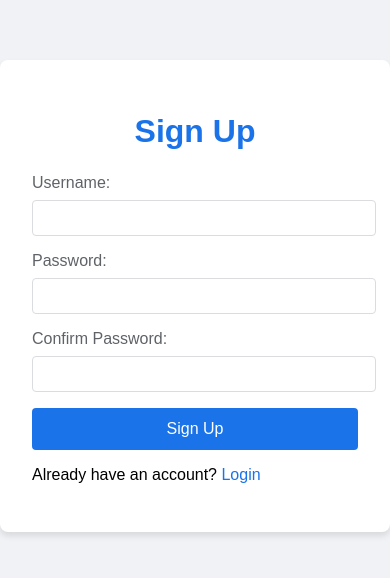
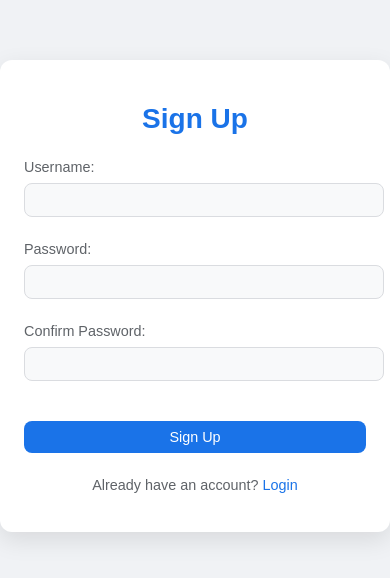
Before and after one commit to Maharshi-24/Compliance-Forms, a website: page frontend/signup.html in a window 390 px wide. Shown: the part 126-704 px from the top of the page. Drawn offline with Linux system fonts and the light colour scheme.

Commit message:
Improved Style

```diff
--- a/frontend/css/login-signup.css
+++ b/frontend/css/login-signup.css
@@ -11,77 +11,145 @@ body {
 
 .container {
   background-color: #ffffff;
-  padding: 2rem;
-  border-radius: 8px;
-  box-shadow: 0 4px 6px rgba(0, 0, 0, 0.1);
+  padding: 2.5rem;
+  border-radius: 12px;
+  box-shadow: 0 8px 24px rgba(0, 0, 0, 0.1);
   width: 100%;
-  max-width: 400px;
+  max-width: 400px; /* Same as button width */
+  text-align: center;
 }
 
 h1 {
   color: #1a73e8;
   text-align: center;
   margin-bottom: 1.5rem;
+  font-size: 2rem;
+  font-weight: 600;
 }
 
 .form-group {
-  margin-bottom: 1rem;
+  margin-bottom: 1.5rem;
+  text-align: left;
 }
 
 label {
   display: block;
   margin-bottom: 0.5rem;
   color: #5f6368;
+  font-weight: 500;
+  font-size: 0.9rem;
 }
 
 input[type="text"],
 input[type="password"],
 input[type="email"] {
   width: 100%;
-  padding: 0.5rem;
+  padding: 0.75rem;
   border: 1px solid #dadce0;
-  border-radius: 4px;
+  border-radius: 8px;
   font-size: 1rem;
+  transition: border-color 0.3s ease, box-shadow 0.3s ease;
+  background-color: #f8f9fa;
+}
+
+input[type="text"]:focus,
+input[type="password"]:focus,
+input[type="email"]:focus {
+  border-color: #1a73e8;
+  outline: none;
+  box-shadow: 0 0 0 3px rgba(26, 115, 232, 0.1);
+  background-color: #ffffff;
 }
 
 button {
-  width: 100%;
+  width: 100%; /* Full width of the container */
   padding: 0.75rem;
   background-color: #1a73e8;
   color: #ffffff;
   border: none;
-  border-radius: 4px;
+  border-radius: 8px;
   font-size: 1rem;
+  font-weight: 500;
   cursor: pointer;
-  transition: background-color 0.3s ease;
+  transition: background-color 0.3s ease, transform 0.2s ease;
+  margin-top: 1rem;
 }
 
 button:hover {
   background-color: #1557b0;
+  transform: translateY(-2px);
+}
+
+button:focus {
+  outline: none;
+  box-shadow: 0 0 0 3px rgba(26, 115, 232, 0.2);
 }
 
 .message {
-  margin-top: 1rem;
-  padding: 0.75rem;
-  border-radius: 4px;
+  margin-top: 1.5rem;
+  padding: 1rem;
+  border-radius: 8px;
   text-align: center;
+  font-size: 0.9rem;
+  font-weight: 500;
+  display: none;
+  background-color: #f8f9fa;
+  border: 1px solid #e0e0e0;
 }
 
 .message.success {
-  background-color: #d4edda;
-  color: #155724;
+  background-color: #e8f0fe;
+  color: #1a73e8;
+  border-color: #1a73e8;
 }
 
 .message.error {
-  background-color: #f8d7da;
-  color: #721c24;
+  background-color: #fce8e6;
+  color: #d93025;
+  border-color: #d93025;
+}
+
+p {
+  margin-top: 1.5rem;
+  color: #5f6368;
+  font-size: 0.9rem;
 }
 
 a {
   color: #1a73e8;
   text-decoration: none;
+  font-weight: 500;
+  transition: color 0.3s ease;
 }
 
 a:hover {
+  color: #1557b0;
   text-decoration: underline;
 }
+
+/* Responsive Design */
+@media (max-width: 480px) {
+  .container {
+      padding: 1.5rem;
+  }
+
+  h1 {
+      font-size: 1.75rem;
+  }
+
+  input[type="text"],
+  input[type="password"],
+  input[type="email"] {
+      padding: 0.5rem;
+      font-size: 0.9rem;
+  }
+
+  button {
+      padding: 0.5rem;
+      font-size: 0.9rem;
+  }
+
+  .message {
+      font-size: 0.8rem;
+  }
+}
```
